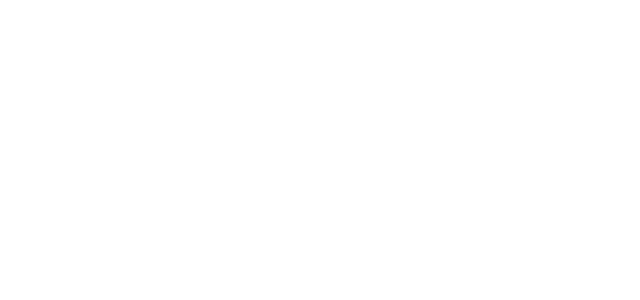
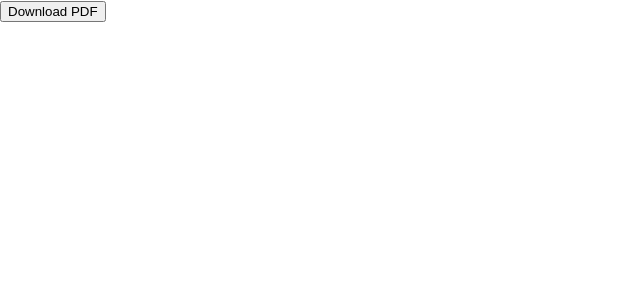
Before and after one commit to Lingxiao1123/ImageVideo-Generation-Stable-Diffusion-API, a React (Create React App) app in the folder my-app/: page /tex-to-pdf in a window 1280 px wide. Before the commit this address had no page. Shown: the top 300 px of the page, without its empty margins (0-640 px from the left). Built offline with nearby package versions, Linux system fonts and the light colour scheme.

Commit message:
update tex to doc

```diff
--- a/my-app/src/App.tsx
+++ b/my-app/src/App.tsx
@@ -4,6 +4,7 @@
 import { TextToImageForm } from "./compoments/textToImage";
 import { ImageToImageForm } from "./compoments/imageToImage";
 import { ImageToVideoForm } from "./compoments/imageToVideo";
+import { LatexUploader } from "./compoments/texToDoc";
 import { MainPage } from "./compoments/mainPage";
 
 function App() {
@@ -14,6 +15,7 @@
         <Route path="/text-to-image" element={<TextToImageForm />} />
         <Route path="/image-to-image" element={<ImageToImageForm />} />
         <Route path="/image-to-video" element={<ImageToVideoForm />} />
+        <Route path="/tex-to-pdf" element={<LatexUploader />} />
         <Route path="/" element={<MainPage />} />
       </Routes>
     </Router>
--- a/my-app/src/compoments/mainPage.tsx
+++ b/my-app/src/compoments/mainPage.tsx
@@ -12,6 +12,9 @@
       <Link to="/image-to-video">
         <button>Image-to-video</button>
       </Link>
+      <Link to="/tex-to-pdf">
+        <button>tex-to-pdf</button>
+      </Link>
     </div>
   );
 };
--- /dev/null
+++ b/my-app/src/compoments/texToDoc.tsx
@@ -0,0 +1,64 @@
+import React from "react";
+
+export const LatexUploader: React.FC = () => {
+  const latexCode = `
+\\documentclass{article}
+\\usepackage[utf8]{inputenc}
+
+\\title{Sample Document}
+\\author{Author Name}
+\\date{Today}
+
+\\begin{document}
+
+\\maketitle
+
+\\section{Introduction}
+
+This is a simple LaTeX document for demonstration purposes. Here is an equation:
+
+\\[ E = mc^2 \\]
+
+\\end{document}
+`;
+
+  const handleSubmit = async () => {
+    const formData = new FormData();
+    formData.append(
+      "file",
+      new Blob([latexCode], { type: "text/plain" }),
+      "document.tex"
+    );
+
+    try {
+      const response = await fetch("https://latex.ytotech.com/builds/sync", {
+        method: "POST",
+        body: formData,
+      });
+
+      if (response.ok) {
+        const blob = await response.blob();
+        const url = window.URL.createObjectURL(blob);
+        const a = document.createElement("a");
+        a.href = url;
+        a.download = "output.pdf";
+        document.body.appendChild(a);
+        a.click();
+        window.URL.revokeObjectURL(url);
+        document.body.removeChild(a);
+      } else {
+        console.error("The server returned an error status:", response.status);
+      }
+    } catch (error) {
+      console.error("Request Failed:", error);
+    }
+  };
+
+  return (
+    <div>
+      <button onClick={handleSubmit}>Download PDF</button>
+    </div>
+  );
+};
+
+export default LatexUploader;
```
